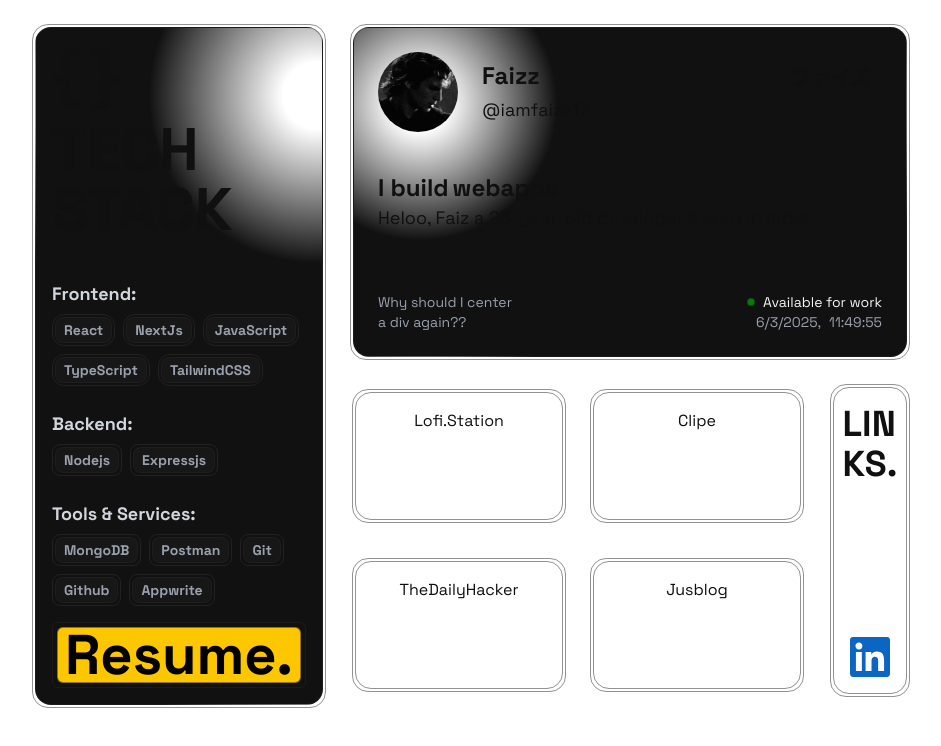
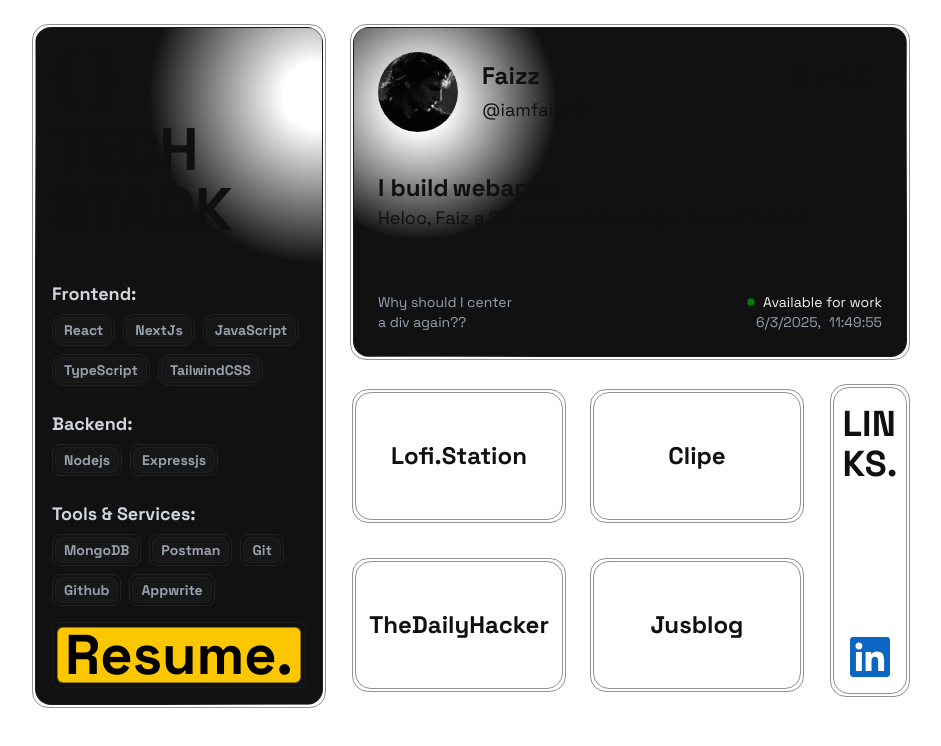
Before and after one commit to faizshaikh17/bento, a Next.js app: page / in a window 1280 px wide. Shown: the top 746 px of the page, without its empty margins (169-1110 px from the left). Built offline with nearby package versions, Linux system fonts and the light colour scheme.

Commit message:
thts it for this

```diff
--- a/app/ui/components/Projects.jsx
+++ b/app/ui/components/Projects.tsx
@@ -55,9 +55,9 @@ export default function Projects() {
             <div className='flex flex-wrap justify-center items-center gap-6'>
 
                 {
-                    projectDetails.map(item => (
+                    projectDetails.map((item) => (
+                        <a key={item.name} href={item.live} target="_blank" rel="noopener noreferrer">
                             <motion.div
-                            key={item.name}
                                 drag
                                 dragElastic={1}
                                 onMouseUpCapture={() => {
@@ -70,10 +70,11 @@ export default function Projects() {
                                 animate={controls}
                                 className="flex border h-fit  border-neutral-800/50 z-0 rounded-2xl flex-col p-0.5 cursor-grab"
                                 style={{ touchAction: 'none' }}>
-                            <div className="border flex h-[8rem] w-[13rem]  flex-col gap-6 items-center p-4 border-neutral-800/50 z-1 rounded-2xl ">
-                                {item.name}
+                                <div className="border flex h-[8rem] w-[13rem]  flex-col gap-6 items-center justify-center p-4 border-neutral-800/50 z-1 rounded-2xl ">
+                                    <p className='text-2xl font-bold hover:underline hover:text-yellow-500'>{`${item.name}`}</p>
                                 </div>
                             </motion.div>
+                        </a>
 
                     ))
                 }
```
Lines whose indentation alone changed are shown as unchanged.
